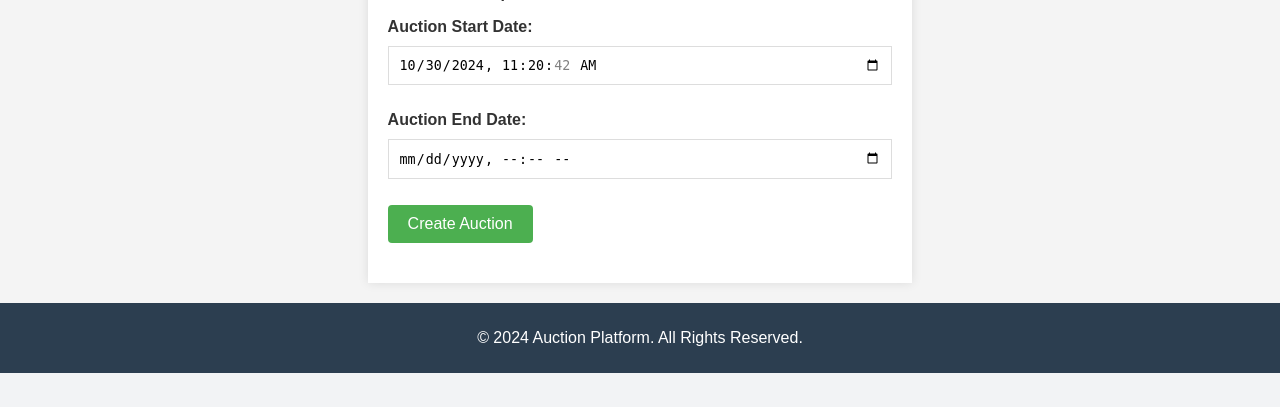
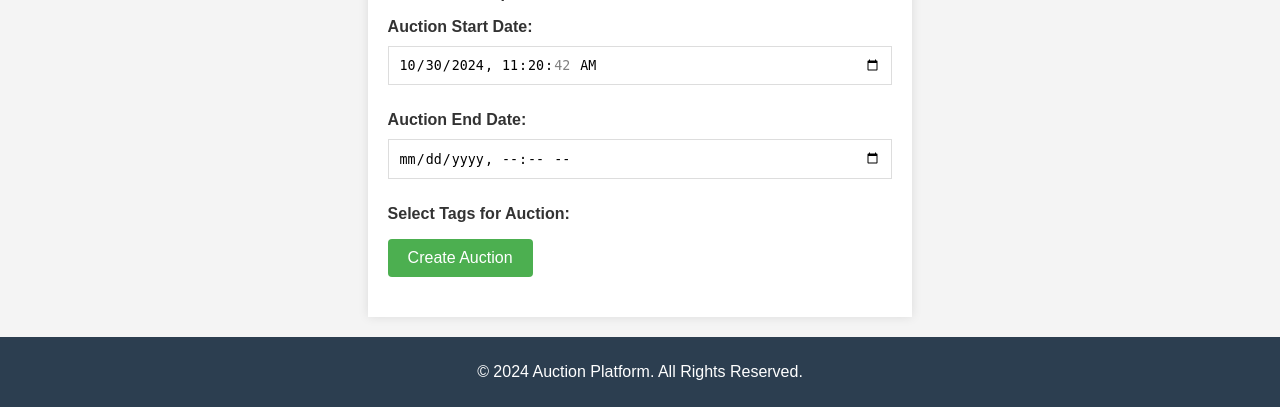
Before and after one commit to VismayaVU/online-auction-system, a Django app: page /create_auction/ in a window 1280 px wide. Shown: the part 867-1274 px from the top of the page. Before the commit the page ends 1240 px from the top, so only its background shows below. Run offline with Django 5.2, Linux system fonts and the light colour scheme; the visitor is signed in with stand-in values (Sample User, id 1); data that the repository does not hold is empty.

Commit message:
Implement tags for auctions

```diff
--- a/auction_platform/auction/forms.py
+++ b/auction_platform/auction/forms.py
@@ -1,7 +1,7 @@
 from django import forms
 from django.contrib.auth.forms import UserCreationForm
 from django.contrib.auth.models import User
-from .models import Item, Auction
+from .models import Item, Auction, Tag
 from django.utils import timezone
 
 
@@ -41,6 +41,12 @@ class AuctionForm(forms.ModelForm):
         widget=forms.DateTimeInput(attrs={'type': 'datetime-local'}),
         label="Auction End Date",
     )
+    tags = forms.ModelMultipleChoiceField(
+        queryset=Tag.objects.all(),
+        widget=forms.CheckboxSelectMultiple,
+        required=False,
+        label="Select Tags for Auction",
+    )
 
     class Meta:
         model = Auction
--- a/auction_platform/auction/models.py
+++ b/auction_platform/auction/models.py
@@ -49,6 +49,9 @@ class Tag(models.Model):
     tag_id = models.AutoField(primary_key=True)
     name = models.CharField(max_length=100)
 
+    def __str__(self):
+        return self.name
+
 
 class AuctionTag(models.Model):
     auction = models.ForeignKey(Auction, on_delete=models.CASCADE)
--- a/auction_platform/auction/templates/auction/user_dashboard.html
+++ b/auction_platform/auction/templates/auction/user_dashboard.html
@@ -4,7 +4,7 @@
   <ul>
     {% for bid in user_bids %}
       <li>
-        Auction: <a href="{% url 'auction_detail' bid.auction.id %}">{{ bid.auction.title }}</a> - Bid Amount: {{ bid.bid_amount }}
+        Auction: <a href="{% url 'auction_detail' bid.auction.auction_id %}">{{ bid.auction.title }}</a> - Bid Amount: {{ bid.bid_amount }}
       </li>
     {% endfor %}
   </ul>
--- a/auction_platform/auction/views.py
+++ b/auction_platform/auction/views.py
@@ -1,5 +1,5 @@
 from django.shortcuts import render, redirect
-from .models import Auction, Bid, Review, AdminApproval, Item
+from .models import Auction, Bid, Review, AdminApproval, Item, AuctionTag
 from django.contrib.auth.decorators import login_required
 from .forms import UserSignupForm, AuctionItemForm, AuctionForm
 from django.contrib.auth import login
@@ -91,10 +91,20 @@ def create_auction(request):
             auction.item = auction_item
             auction.seller = request.user
             auction.starting_bid = starting_price  # Set starting_bid
+            auction.current_bid = starting_price - 1
             auction.status = "Pending"
             auction.start_time = auction_form.cleaned_data.get('start_date', timezone.now())
             auction.end_time = auction_form.cleaned_data.get('end_date', auction.start_time + timedelta(days=7))
             auction.save()
+
+            # Save selected tags
+            selected_tags = auction_form.cleaned_data['tags']
+            for tag in selected_tags:
+                AuctionTag.objects.create(
+                    auction_id=auction.auction_id,
+                    tag_id=tag.tag_id,
+                    assigned_on=timezone.now()
+                )
 
             return redirect('auction_list')
     else:
```
